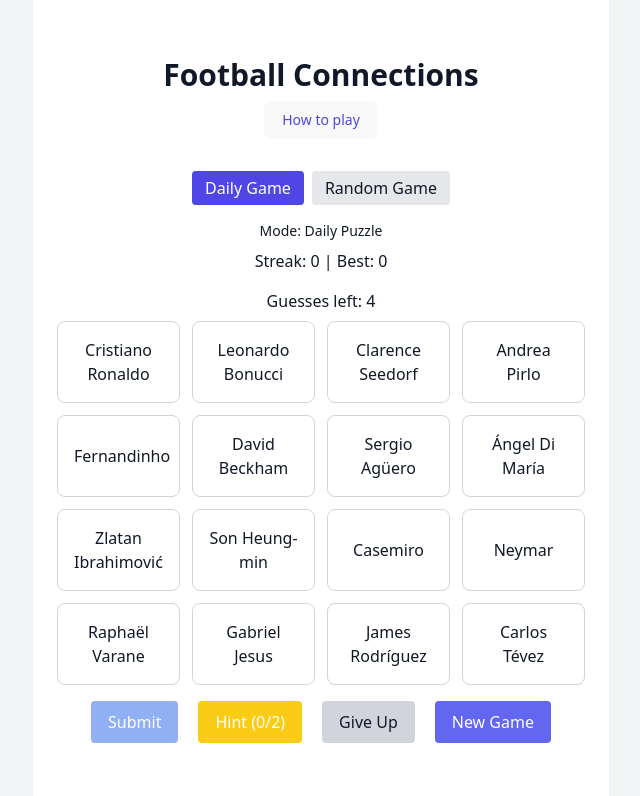
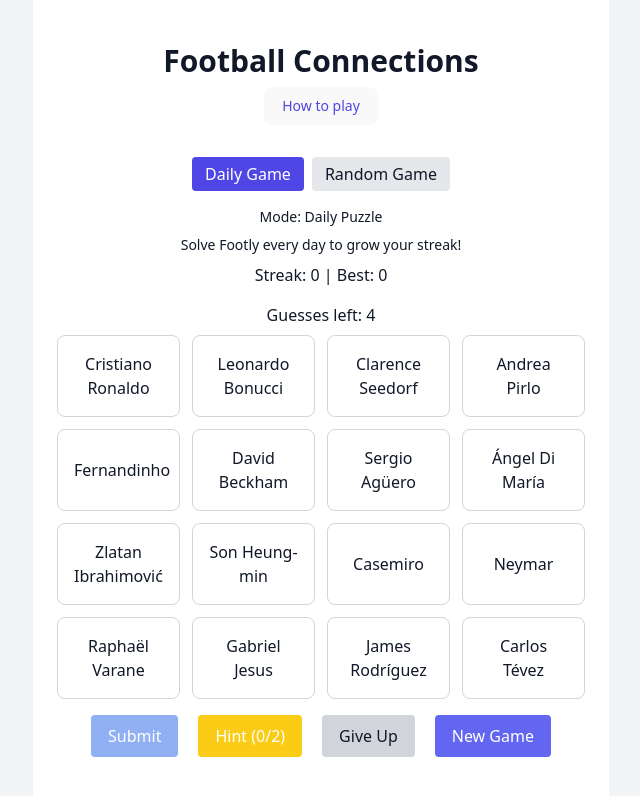
Before and after one commit to ijbeol/footly, a React (Vite) app: page / in a window 1280 px wide. Shown: the top 796 px of the page, without its empty margins (319-959 px from the left). Built offline with nearby package versions, Linux system fonts and the light colour scheme.

Commit message:
added info about streaks

```diff
--- a/src/App.tsx
+++ b/src/App.tsx
@@ -177,6 +177,9 @@ export default function App() {
           <div className="text-center text-xs sm:text-sm mb-2">
             Mode: {mode === 'daily' ? 'Daily Puzzle' : 'Random Puzzle'}
           </div>
+          <div className="text-center text-xs sm:text-sm mb-2">
+            Solve Footly every day to grow your streak!
+          </div>
           <div className="text-center mb-4 text-xs sm:text-base">
             Streak: {stats.currentStreak} | Best: {stats.bestStreak}
           </div>
```
